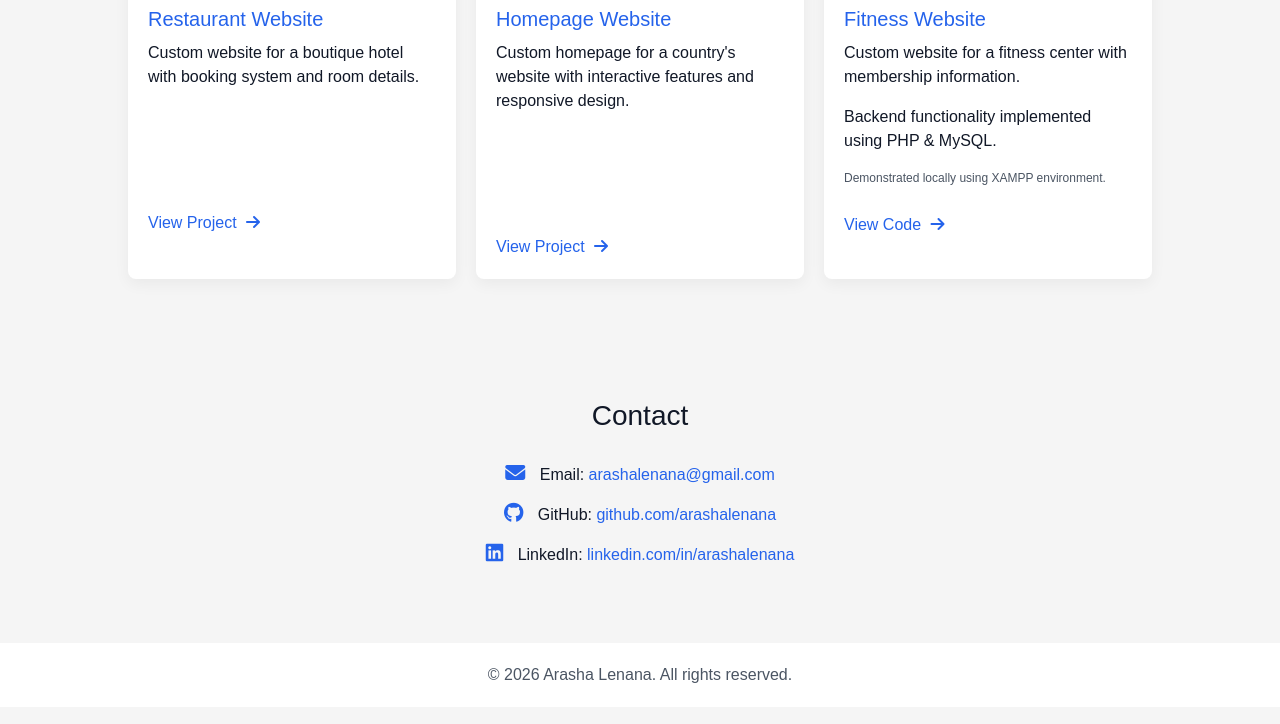
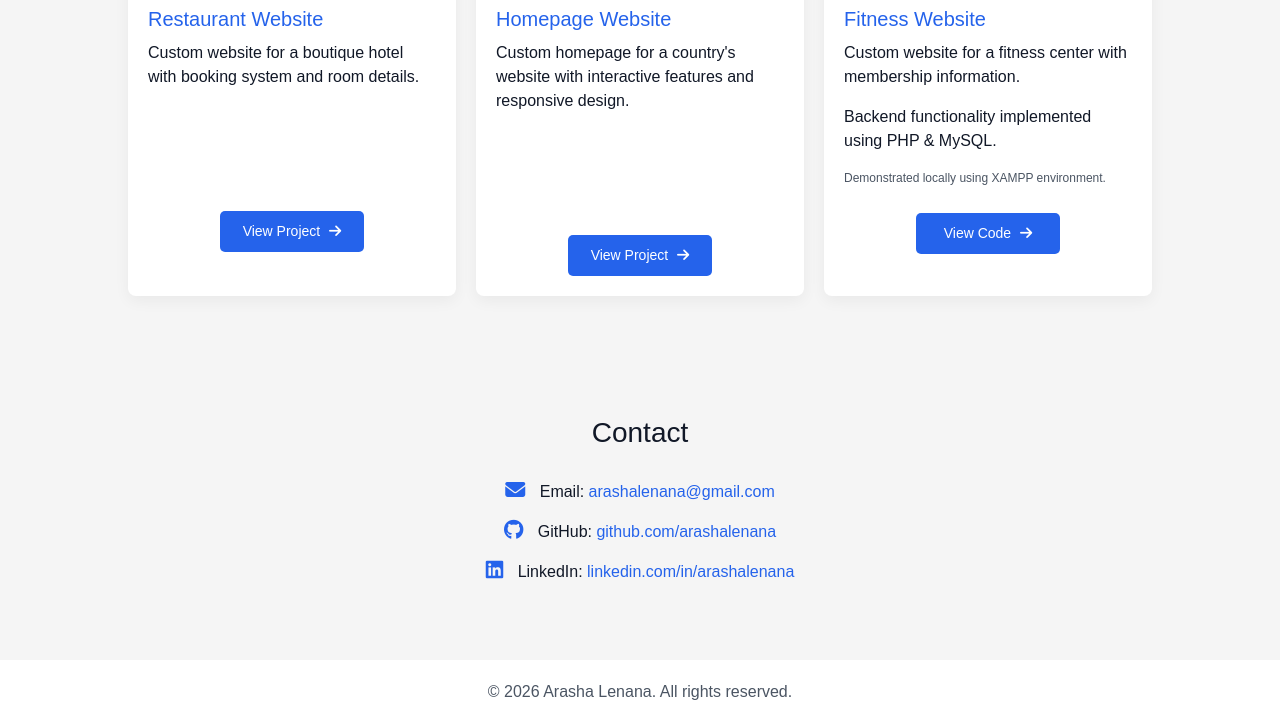
Before and after one commit to arashalenana/Portfolio, a plain HTML site: page index.html in a window 1280 px wide. Shown: the part 1235-1959 px from the top of the page. Drawn offline with nearby package versions, Linux system fonts and the light colour scheme.

Commit message:
Updated project links

```diff
--- a/index.html
+++ b/index.html
@@ -109,14 +109,18 @@
   <img src="images/capulus.png" alt="Restaurant Website Project Screenshot">
   <h3>Restaurant Website</h3>
   <p>Custom website for a boutique hotel with booking system and room details.</p><br><br><br><br>
+  <center>
   <a href="https://capulusboutique.netlify.app/" class="project-link">View Project <i class="fas fa-arrow-right"></i></a>
+   </center>
 </div>
 
 <div class="project-card">
   <img src="images/greenland.png" alt="Visit Greenland Project Screenshot">
   <h3>Homepage Website</h3>
   <p>Custom homepage for a country's website with interactive features and responsive design.</p><br><br><br><br>
+  <center>
   <a href="https://arashalenana.github.io/visit-greenland/" class="project-link">View Project <i class="fas fa-arrow-right"></i></a>
+  </center>
 </div>
     <div class="project-card">
       <img src="images/fitco.png" alt="Fitness Website Project Screenshot">
@@ -124,7 +128,9 @@
       <p>Custom website for a fitness center with membership information.</p>
       <p>Backend functionality implemented using PHP & MySQL.</p>
       <p class="tech-note">Demonstrated locally using XAMPP environment.</p>
+      <center>
       <a href="https://github.com/arashalenana/FITCO" class="project-link">View Code <i class="fas fa-arrow-right"></i></a>
+      </center>
     </div>
   </div>
 </section>
--- a/style.css
+++ b/style.css
@@ -155,6 +155,28 @@ section { padding:60px 10%; }
 .tech-note {
     color: var(--gray);
     font-size: 12px;
+}
+.project-link {
+  padding: 10px 20px;
+  background: var(--primary);
+  color: white !important;
+  font-size: 14px;
+  width: 50%;
+  border: none;
+  border-radius: 5px;
+  cursor: pointer;
+  transition: background 0.3s ease;
+}
+.project-link i {
+    margin-left: 5px;
+    transition: transform 0.3s;
+}
+.project-link:hover {
+    background-color: #1d4ed8;
+    color: white;
+}
+.project-link:hover i {
+    transform: translateX(3px);
 }
 /* Contact & Footer */
 .contact { text-align:center; }
```
Also changed, not shown: projects.html (+6 -0 lines).
